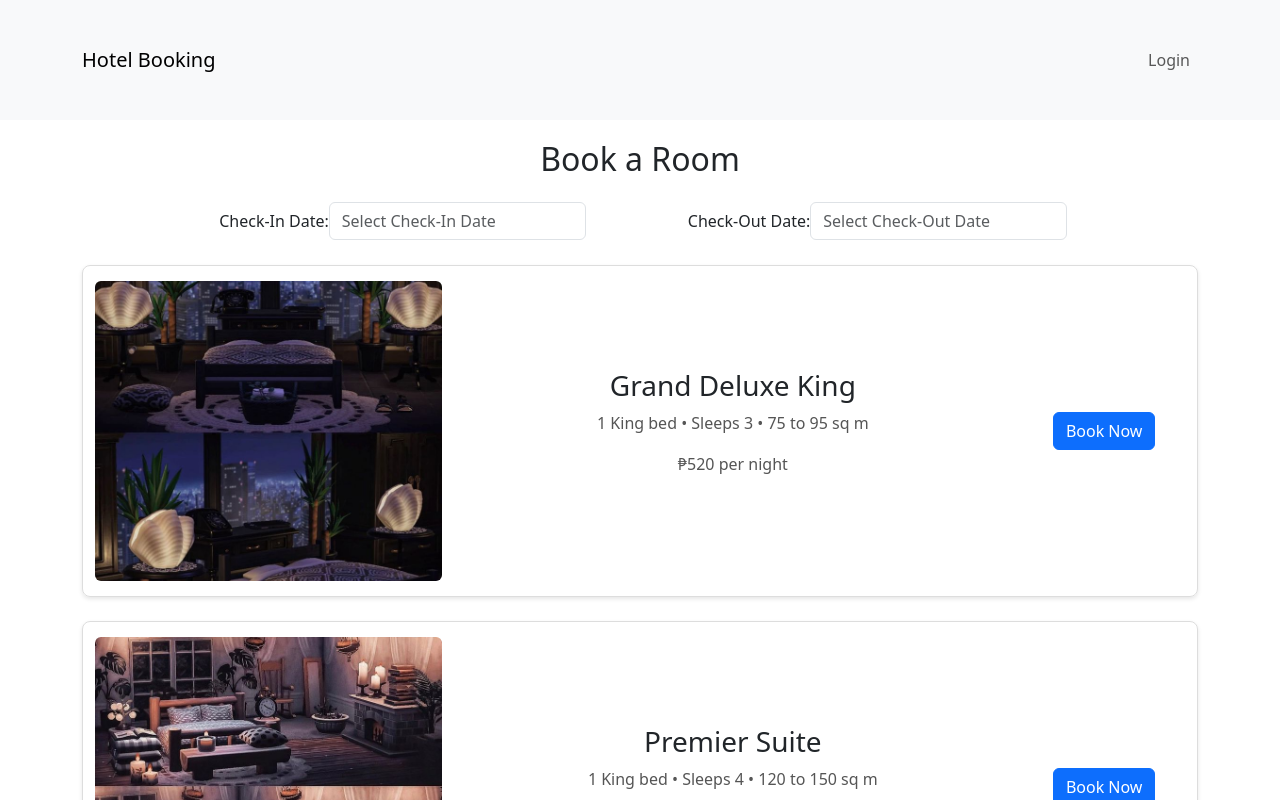
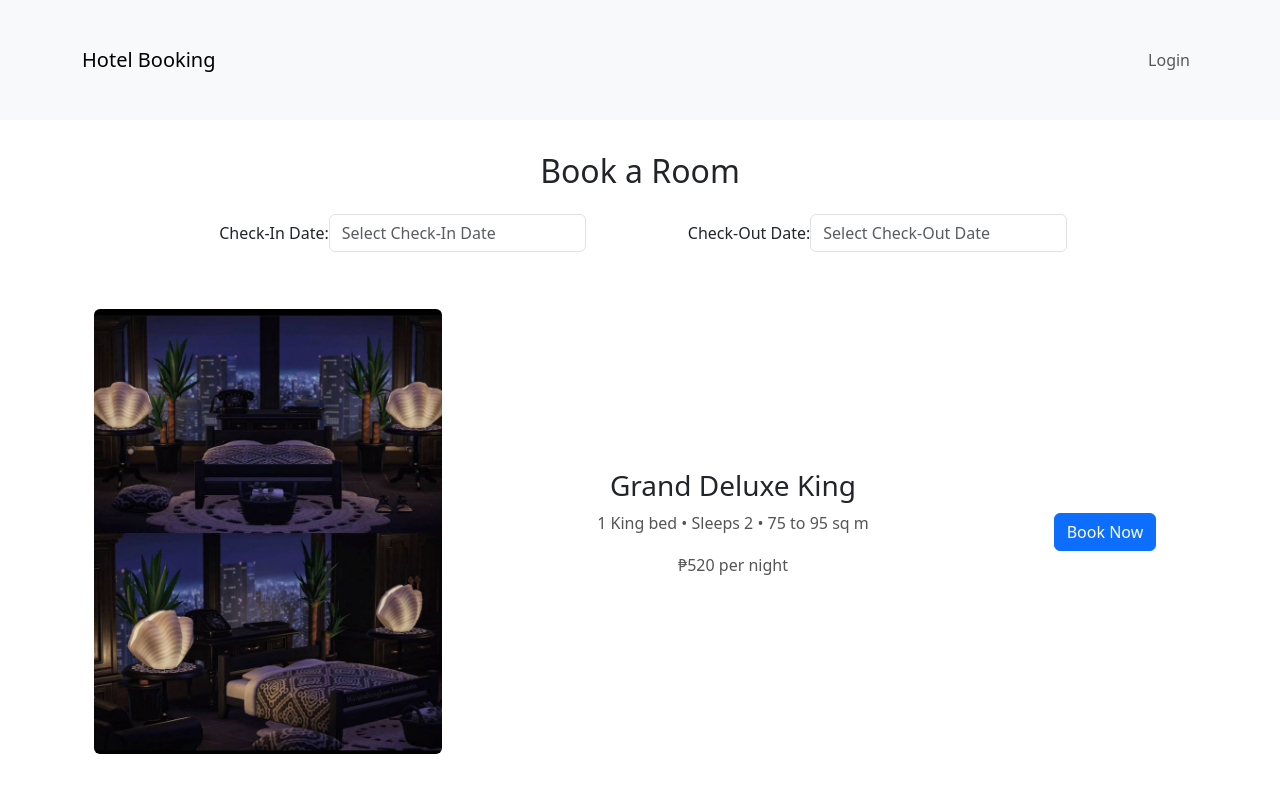
Before and after one commit to Bhriann/final-project-group6-webdevt, a React (Create React App) app: page /book in a window 1280 px wide. Shown: the top 800 px of the page. Built offline with nearby package versions, Linux system fonts and the light colour scheme.

Commit message:
Changed booking page and css

```diff
--- a/src/components/BookingPage.js
+++ b/src/components/BookingPage.js
@@ -15,14 +15,14 @@ const BookingPage = ({ loggedInUser }) => {
     {
       id: 1,
       name: 'Grand Deluxe King',
-      description: '1 King bed • Sleeps 3 • 75 to 95 sq m',
+      description: '1 King bed • Sleeps 2 • 75 to 95 sq m',
       price: 520,
       image: 'images/cityroom.jpeg',
     },
     {
       id: 2,
       name: 'Premier Suite',
-      description: '1 King bed • Sleeps 4 • 120 to 150 sq m',
+      description: '1 King bed • Sleeps 3 • 120 to 150 sq m',
       price: 700,
       image: 'images/bigroom.jpg',
     },
--- a/src/style/BookingPage.css
+++ b/src/style/BookingPage.css
@@ -1,44 +1,58 @@
-.booking-container {
-  max-width: 800px;
-  margin: 0 auto;
+.My-bookings {
   padding: 20px;
+  text-align: center;
 }
 
-.room-row {
-  border: 1px solid #ddd;
+.My-bookings h2 {
+  font-size: 2rem;
+  font-weight: bold;
+  margin-bottom: 70px;
+  text-align: center;
+  color: #6b2b6b;
+}
+
+.booking-list {
+  display: flex;
+  flex-wrap: wrap;
+  gap: 20px;
+  justify-content: center;
+  padding: 0;
+}
+
+.booking-card {
+  border: 1px solid #ccc;
+  padding: 20px;
+  padding-top: 50px;
+  margin-top: 50px;
   border-radius: 8px;
-  padding: 15px;
+  background-color: #f8f9fa;
+  width: 300px;
+  text-align: center;
   box-shadow: 0 2px 4px rgba(0, 0, 0, 0.1);
 }
 
-.room-image {
-  max-height: 300px;
-  object-fit: cover;
+.booking-card h3 {
+  margin-bottom: 10px;
+  font-size: 1.5rem;
 }
 
-.room-card:hover {
-  transform: translateY(-5px);
+.booking-card p {
+  margin: 5px 0;
+  font-size: 1rem;
+  line-height: 1.5;
 }
 
-.room-image {
-  width: 100%;
-  height: 200px;
-  object-fit: cover;
-}
-
-.room-info {
-  padding: 15px;
-}
-
-.book-now-button {
-  background-color: #007bff;
-  color: #fff;
+button {
+  margin-top: 15px;
+  padding: 10px 15px;
+  font-size: 1rem;
   border: none;
-  padding: 10px 15px;
   border-radius: 5px;
+  background-color: #6b2b6b;
+  color: white;
   cursor: pointer;
 }
 
-.book-now-button:hover {
-  background-color: #0056b3;
+button:hover {
+  background-color: #6b2b6b;
 }
```
